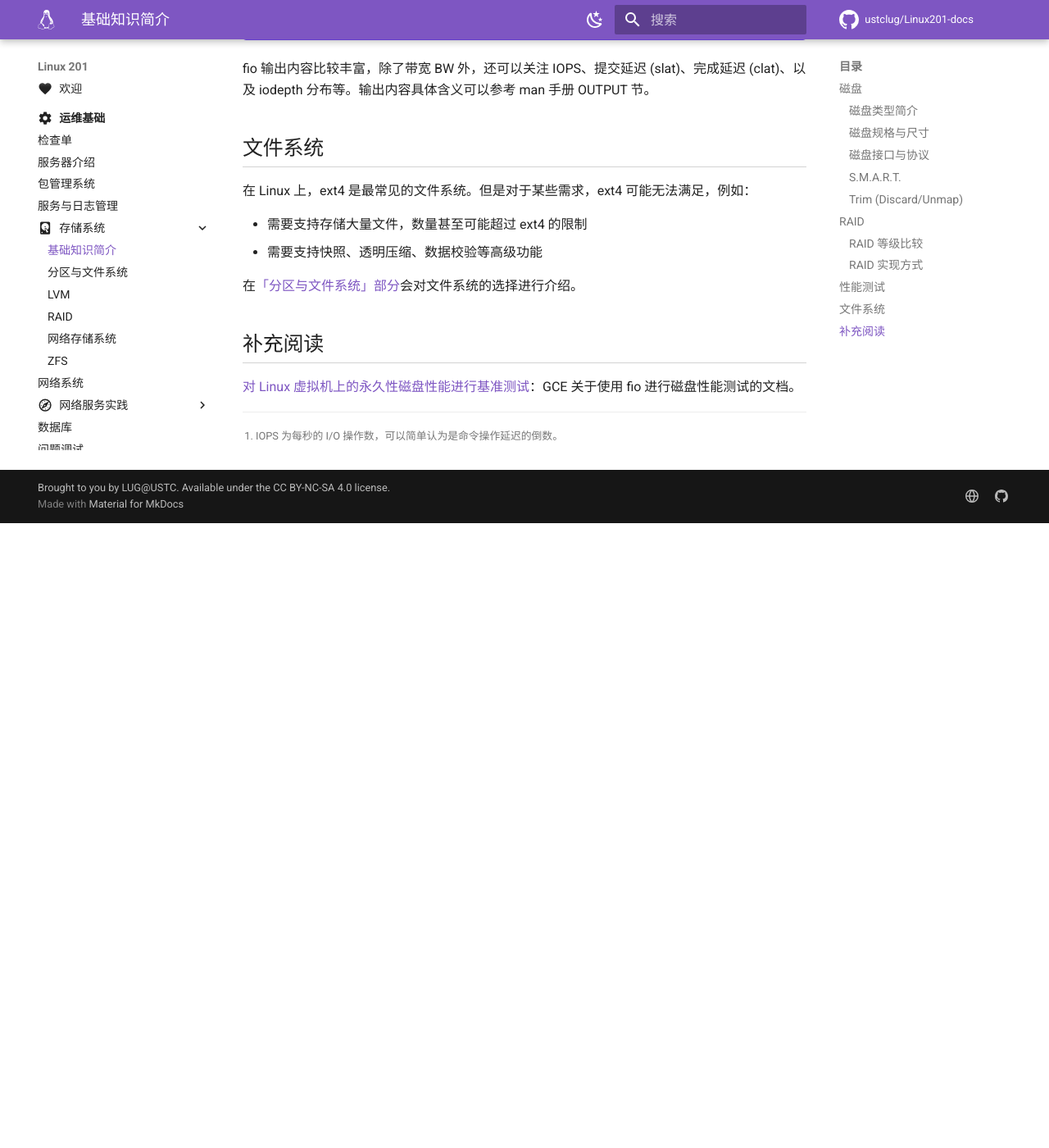
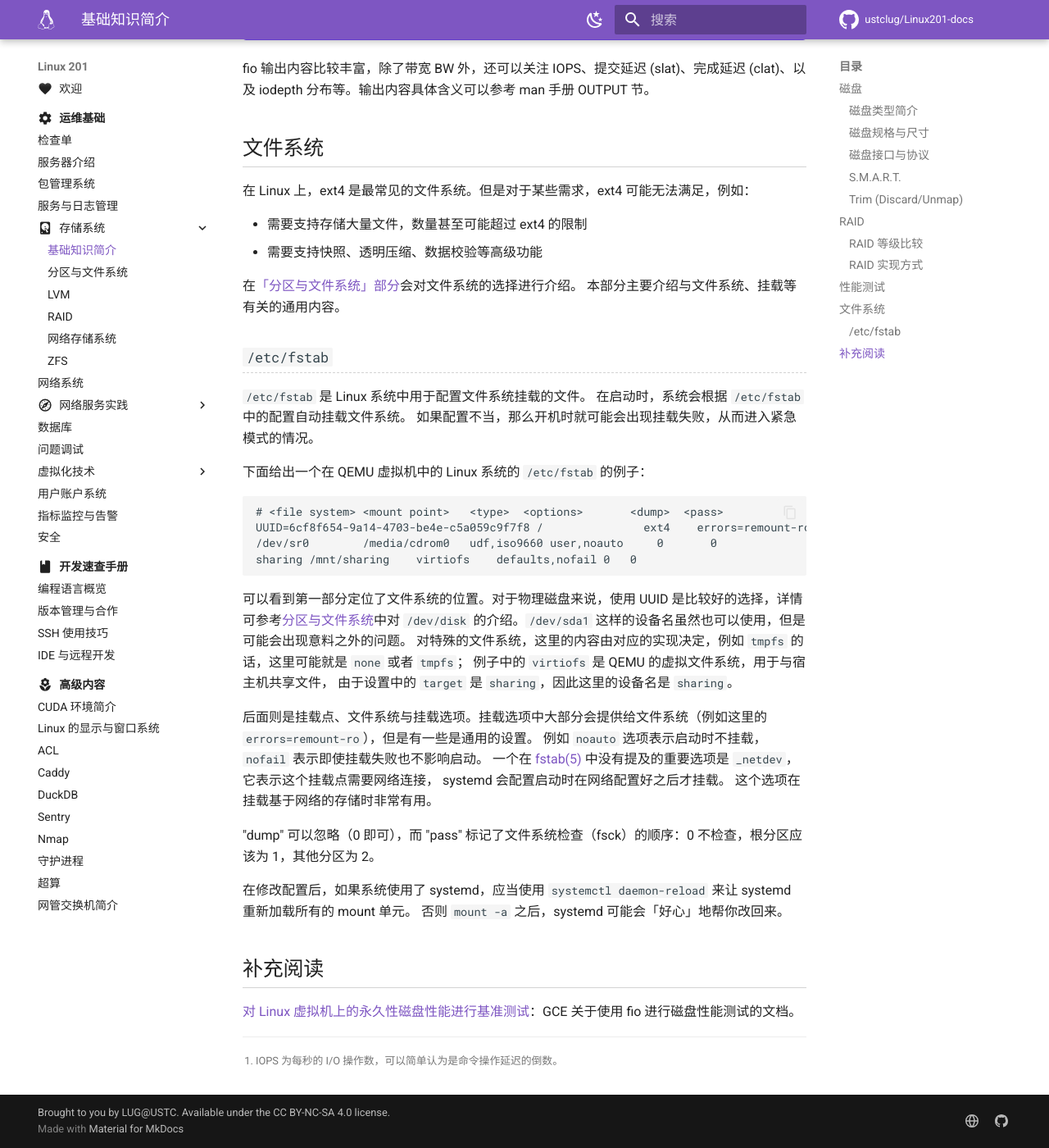
Before and after one commit to ustclug/Linux201-docs, an MkDocs documentation site: the page built from docs/ops/storage/intro.md, in a window 1280 px wide and 1400 px high, scrolled down 9321 px. Shown: the whole window at 82% size. Built offline with MkDocs 1.6.1 and Material for MkDocs 9.7.7, drawn with Linux system fonts in a browser that asks for light colours; comment, search, counter and statistics services are not loaded; before the commit the page ends 9959 px from its top, so only the background shows below that.

Commit message:
ops/storage: /etc/fstab

````diff
--- a/docs/ops/storage/intro.md
+++ b/docs/ops/storage/intro.md
@@ -436,6 +436,38 @@ fio 输出内容比较丰富，除了带宽 BW 外，还可以关注 IOPS、提
 - 需要支持快照、透明压缩、数据校验等高级功能
 
 在[「分区与文件系统」部分](filesystem.md)会对文件系统的选择进行介绍。
+本部分主要介绍与文件系统、挂载等有关的通用内容。
+
+### `/etc/fstab` {#fstab}
+
+`/etc/fstab` 是 Linux 系统中用于配置文件系统挂载的文件。
+在启动时，系统会根据 `/etc/fstab` 中的配置自动挂载文件系统。
+如果配置不当，那么开机时就可能会出现挂载失败，从而进入紧急模式的情况。
+
+下面给出一个在 QEMU 虚拟机中的 Linux 系统的 `/etc/fstab` 的例子：
+
+```fstab
+# <file system> <mount point>   <type>  <options>       <dump>  <pass>
+UUID=6cf8f654-9a14-4703-be4e-c5a059c9f7f8 /               ext4    errors=remount-ro 0       1
+/dev/sr0        /media/cdrom0   udf,iso9660 user,noauto     0       0
+sharing	/mnt/sharing	virtiofs	defaults,nofail	0	0
+```
+
+可以看到第一部分定位了文件系统的位置。对于物理磁盘来说，使用 UUID 是比较好的选择，详情可参考[分区与文件系统](./filesystem.md)中对 `/dev/disk` 的介绍。`/dev/sda1` 这样的设备名虽然也可以使用，但是可能会出现意料之外的问题。
+对特殊的文件系统，这里的内容由对应的实现决定，例如 `tmpfs` 的话，这里可能就是 `none` 或者 `tmpfs`；
+例子中的 `virtiofs` 是 QEMU 的虚拟文件系统，用于与宿主机共享文件，
+由于设置中的 `target` 是 `sharing`，因此这里的设备名是 `sharing`。
+
+后面则是挂载点、文件系统与挂载选项。挂载选项中大部分会提供给文件系统（例如这里的 `errors=remount-ro`），但是有一些是通用的设置。
+例如 `noauto` 选项表示启动时不挂载，`nofail` 表示即使挂载失败也不影响启动。
+一个在 [fstab(5)][fstab.5] 中没有提及的重要选项是 `_netdev`，它表示这个挂载点需要网络连接，
+systemd 会配置启动时在网络配置好之后才挂载。
+这个选项在挂载基于网络的存储时非常有用。
+
+"dump" 可以忽略（0 即可），而 "pass" 标记了文件系统检查（fsck）的顺序：0 不检查，根分区应该为 1，其他分区为 2。
+
+在修改配置后，如果系统使用了 systemd，应当使用 `systemctl daemon-reload` 来让 systemd 重新加载所有的 mount 单元。
+否则 `mount -a` 之后，systemd 可能会「好心」地帮你改回来。
 
 ## 补充阅读 {#supplement}
 
````
Also changed, not shown: docs/ops/storage/filesystem.md (+10 -10 lines), includes/man.md (+1 -0 lines).
